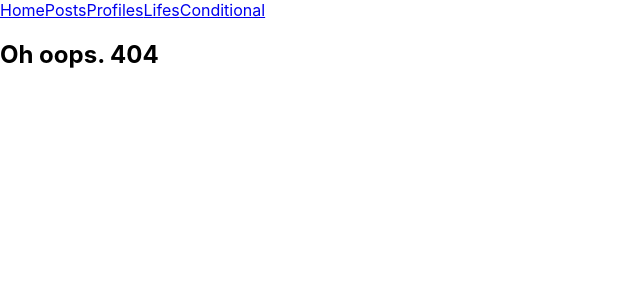
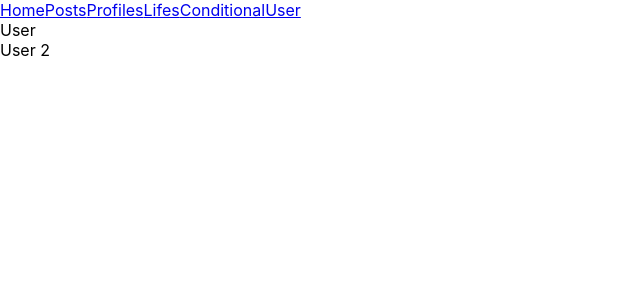
Before and after one commit to sandipkumarpal/The-Complete-react-fullstack-course, a React (Create React App) app in the folder routerlifecycle/: page /user in a window 1280 px wide. Before the commit this address had no page. Shown: the top 300 px of the page, without its empty margins (0-640 px from the left). Built offline with nearby package versions, Linux system fonts and the light colour scheme.

Commit message:
Adds high Order Component Advance

```diff
--- a/routerlifecycle/src/App.js
+++ b/routerlifecycle/src/App.js
@@ -7,6 +7,8 @@ import Profiles from './components/Profiles';
 import PostItem from './components/PostItem';
 import Life from './components/Life';
 import Conditional from './components/Conditional';
+import User from './components/User';
+
 
 class App extends Component {
   render() {
@@ -22,6 +24,7 @@ class App extends Component {
               }}>Profiles</Link>
               <Link to="/lifes">Lifes</Link>
               <Link to="/conditional">Conditional</Link>
+              <Link to="/user">User</Link>
             </header>
             <Switch>
               <Route path="/posts/:id" component={PostItem} />
@@ -29,6 +32,7 @@ class App extends Component {
               <Route path="/posts" component={Posts} />
               <Route path="/lifes" component={Life} />
               <Route path="/conditional" component={Conditional} />
+              <Route path="/user" component={User} />
               <Route path="/" exact component={Home} />
               <Route render={() => <h2>Oh oops. 404</h2>} />
             </Switch>
--- /dev/null
+++ b/routerlifecycle/src/components/User.js
@@ -0,0 +1,23 @@
+import React from 'react';
+
+import UserHoc from '../hoc/UserHoc';
+
+function User(props) {
+    console.log(props);
+    return (
+        <div>
+            User
+        </div>
+    )
+}
+
+function User2(props) {
+    console.log(props);
+    return (
+        <div>
+            User 2
+        </div>
+    )
+}
+
+export default UserHoc(User, User2, 'Hello');
--- /dev/null
+++ b/routerlifecycle/src/hoc/UserHoc.js
@@ -0,0 +1,15 @@
+import React from 'react';
+
+function UserHoc(WrapperComponent, WrapperComponent2, arg) {
+    console.log(WrapperComponent);
+    console.log(arg);
+    return(props) =>(
+        <div>
+            {console.log(props)}
+            <WrapperComponent {...props}/>
+            <WrapperComponent2 {...props}/>
+        </div>
+    )
+}
+
+export default UserHoc;
```
Also changed, not shown: routerlifecycle/src/hoc/Card.jsx (line endings or trailing spaces).
